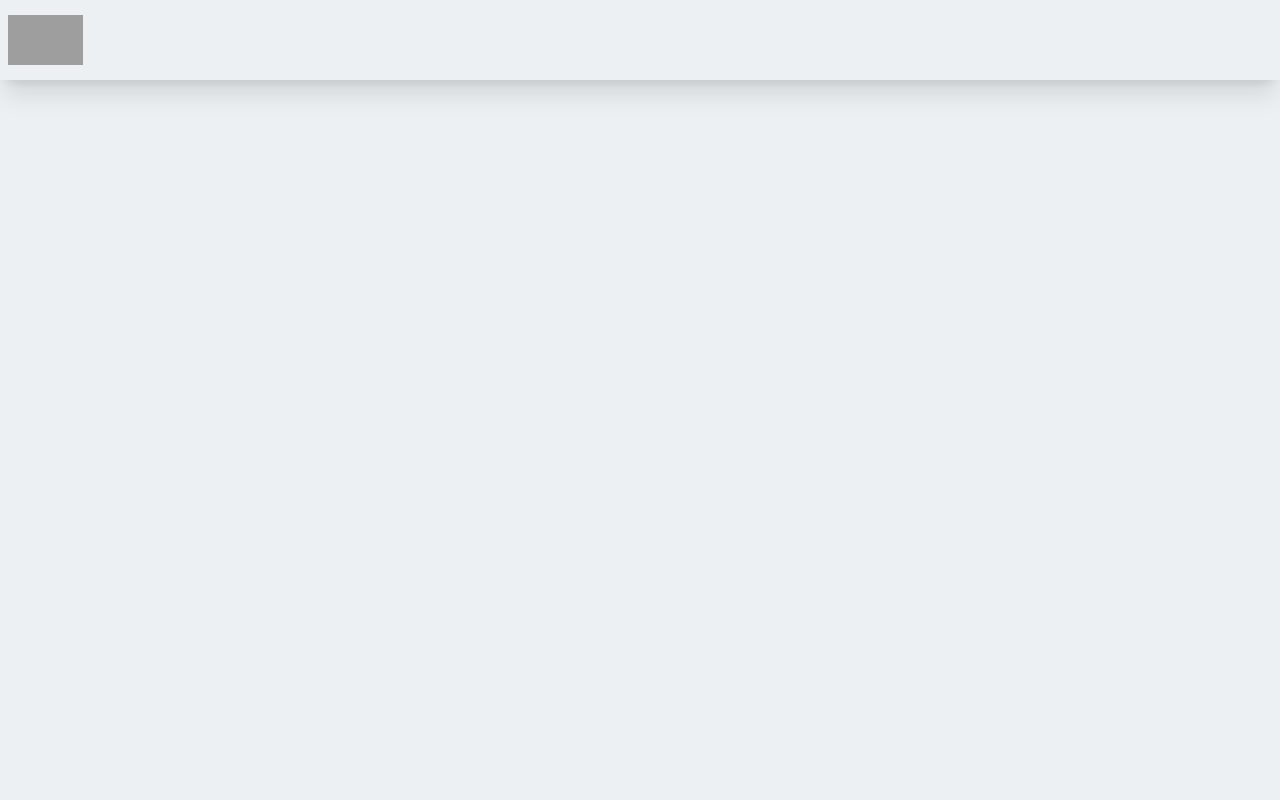
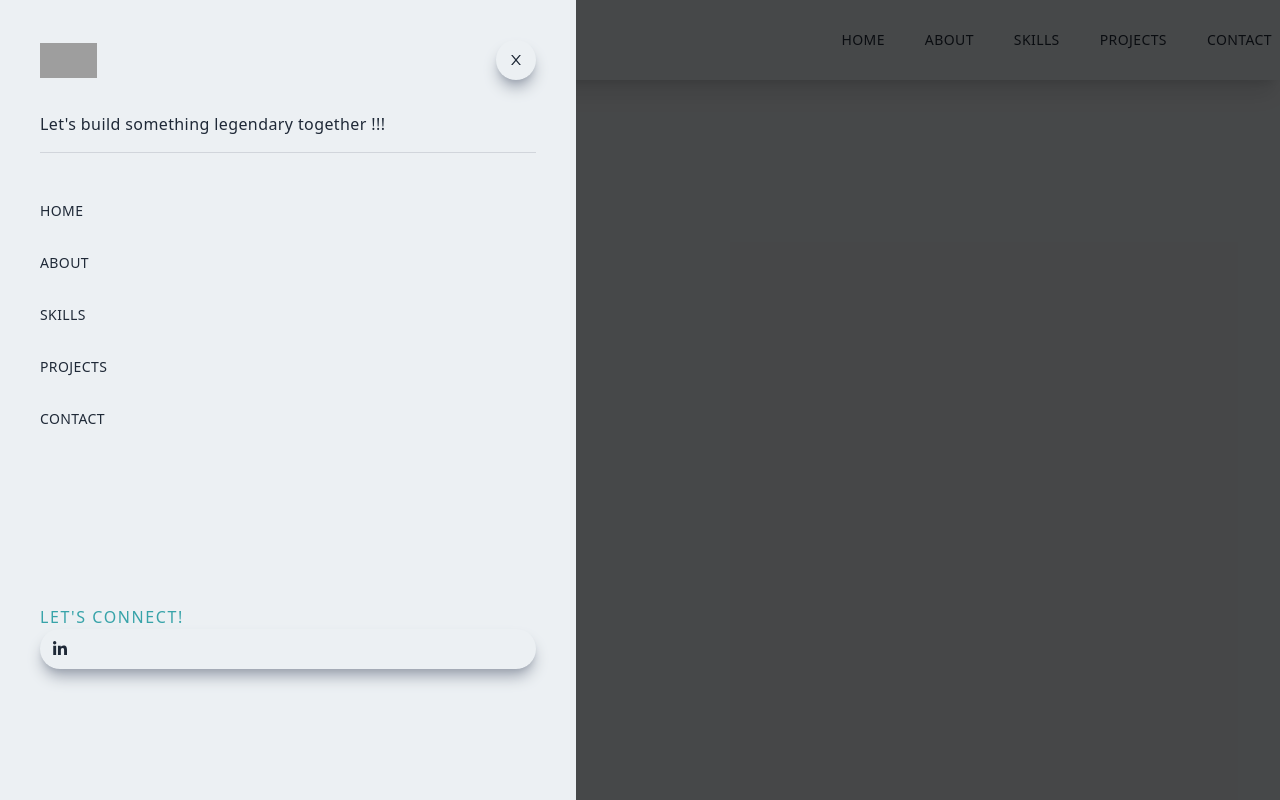
Before and after one commit to avinashvagh/portfolio, a Next.js app: page / in a window 1280 px wide. Built offline with nearby package versions, Linux system fonts and the light colour scheme; grey boxes are pictures that could not be loaded.

Commit message:
building home-burger menu

```diff
--- a/components/Navbar.jsx
+++ b/components/Navbar.jsx
@@ -1,6 +1,8 @@
 import Image from "next/image"
-
+import Link from "next/link"
 import React from 'react'
+import { AiOutlineClose, AiOutlineMenu } from 'react-icons/ai'
+import {FaLinkedinIn, FaGithub} from 'react-icons/fa'
 
 const Navbar = () => {
   return (
@@ -9,12 +11,77 @@
       <div className="flex justify-between items-center v-full h-full px-2 2xl:px-16">
         <Image src="/../public/assets/navLogo.png" alt="" width="75" height="50"/>
 
+        <div >
+          <ul className="hidden md:flex">
+
+
+          <Link href="/">
+            <li className="ml-10 text-sm uppercase hover:border-b">Home</li>
+          </Link>
+          <Link href="/">
+            <li className="ml-10 text-sm uppercase hover:border-b">About</li>
+          </Link>
+          <Link href="/">
+            <li className="ml-10 text-sm uppercase hover:border-b">Skills</li>
+          </Link>
+          <Link href="/">
+            <li className="ml-10 text-sm uppercase hover:border-b">Projects</li>
+          </Link>
+          <Link href="/">
+            <li className="ml-10 text-sm uppercase hover:border-b">Contact</li>
+          </Link>
+          </ul>
+
+          <div className="md:hidden">
+            <AiOutlineMenu size={25}/>
+          </div>
+        </div>
         </div>
 
+        <div className="fixed left-0 top-0 w-full h-screen bg-black/70">
+         <div className="fixed left-0 top-0 w-[75%] sm:w-[60%] md:w-[45%] h-screen bg-[#ecf0f3] p-10 ease-in duration-500">
+          <div>
+            <div className="flex w-full items-center justify-between">
+              <Image src="/../public/assets/navLogo.png" alt="/" width="57" height="35"/>
+              <div className="rounded-full shadow-lg shadow-gray-400 p-3 cursor-pointer">
+                <AiOutlineClose/>
+              </div>
+            </div>
 
+            <div className="border-b border-gray-300 my-4">
+              <p className="w-[85%] md:w-[90%] py-4">Let&#39;s build something legendary together !!!</p>
+            </div>
+          </div>
+          <div className="py-4 flex flex-col">
+            <ul className="uppercase">
+              <Link href="/">
+                <li className="py-4 text-sm">Home</li>
+              </Link>
+              <Link href="/">
+                <li className="py-4 text-sm">About</li>
+              </Link>
+              <Link href="/">
+                <li className="py-4 text-sm">Skills</li>
+              </Link>
+              <Link href="/">
+                <li className="py-4 text-sm">Projects</li>
+              </Link>
+              <Link href="/">
+                <li className="py-4 text-sm">Contact</li>
+              </Link>
 
+            </ul>
+            <div className="pt-40">
+              <p className="uppercase tracking-widest text-[#37A3A9]">Let&#39;s Connect! </p>
+              <div className="rounded-full shadow-lg shadow-gray-400 p-3 cursor-pointer hover:scale-105 ease-in duration-300 ">
+                <FaLinkedinIn/>
+              </div>
 
+            </div>
+          </div>
+         </div>
 
+        </div>
     </div>
   )
 }
--- a/package.json
+++ b/package.json
@@ -11,7 +11,8 @@
   "dependencies": {
     "next": "12.2.4",
     "react": "18.2.0",
-    "react-dom": "18.2.0"
+    "react-dom": "18.2.0",
+    "react-icons": "^4.4.0"
   },
   "devDependencies": {
     "autoprefixer": "^10.4.8",
```
Also changed, not shown: 1 other file (tests, documents, lock files or other folders).
